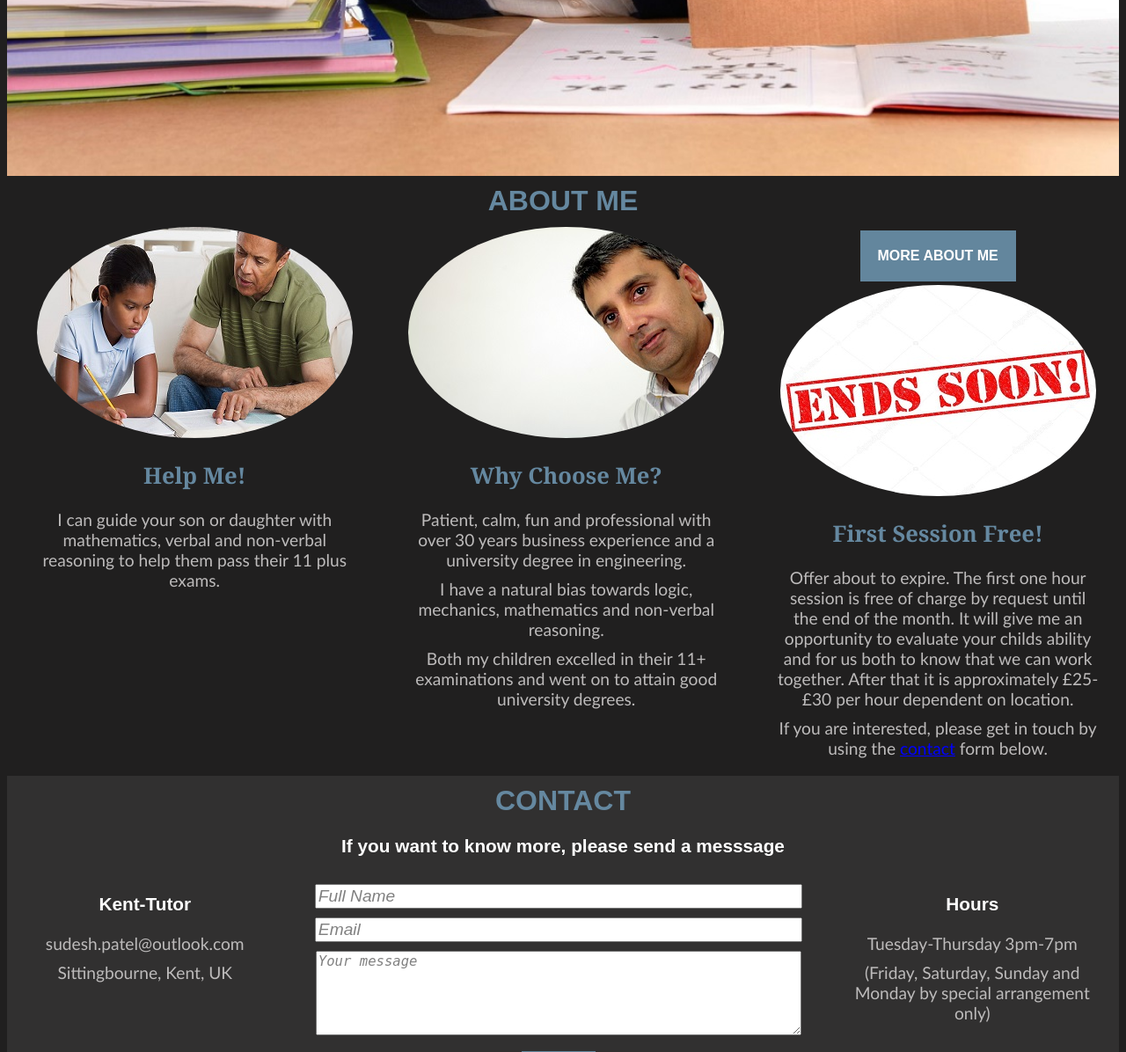
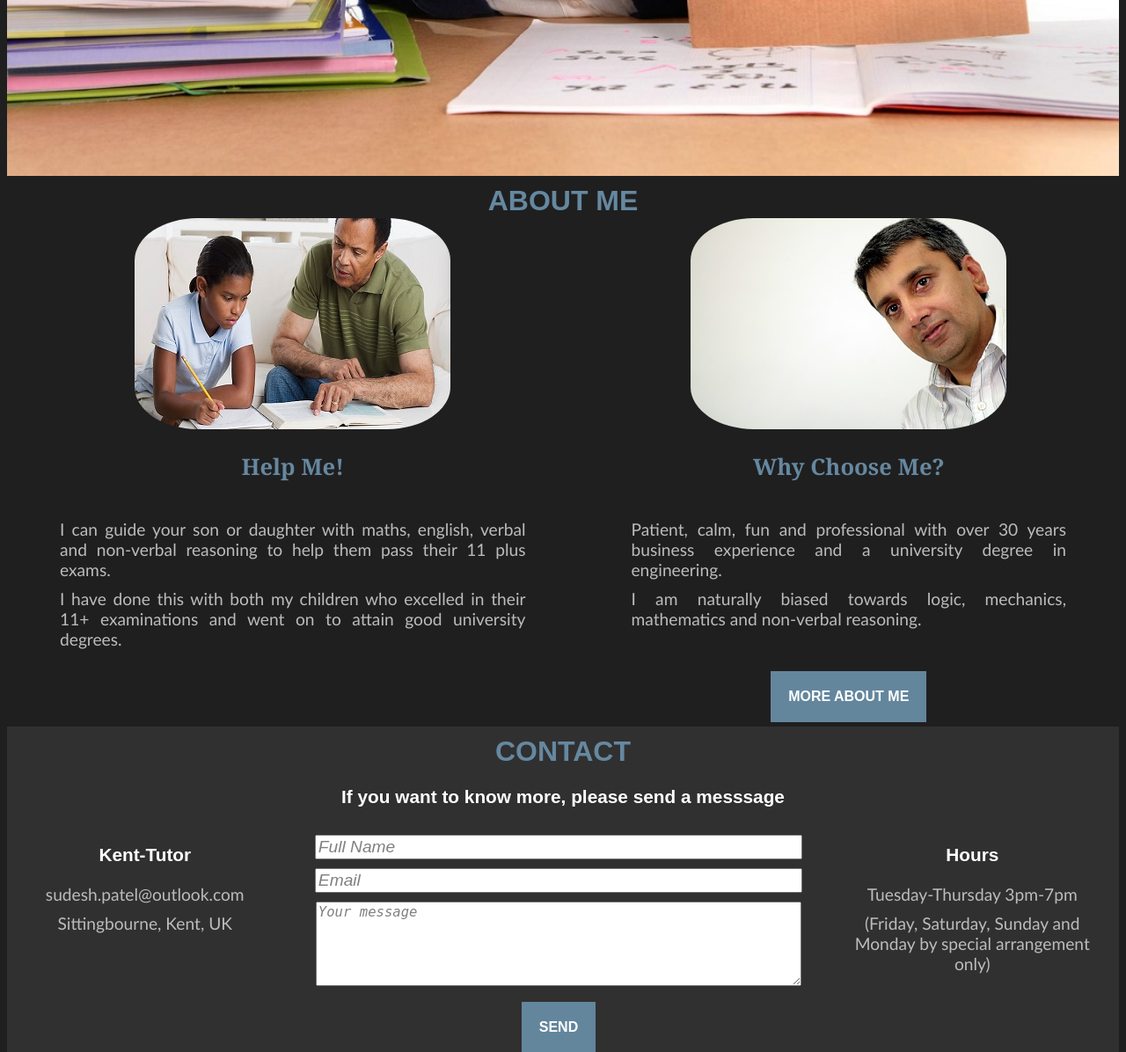
Before and after one commit to skar1962/Kent-Tutor, a PHP site: page / in a window 1280 px wide. Shown: the part 558-1754 px from the top of the page at 88% size. Run offline with PHP 8.4, Linux system fonts and the light colour scheme.

Commit message:
replaced container with grid and removed 3rd column

```diff
--- a/index.html
+++ b/index.html
@@ -34,17 +34,19 @@
 			</div>
 		</header>
 
+
+
+<!-- Convert the bottom into a grid
 		<div id="aboutMe">
 			<h1>About Me</h1>
 			<div id="container">
 				<div class="column">
-					<div class="image"><img src="./images/Image1.jpg" style="border-radius: 50%;" alt="Help Me Image" /></div>
+					<div class="image"><img src="./images/Image1.jpg" style="border-radius: 20%;" alt="Help Me Image" /></div>
 					<h2>Help Me!</h2>
-					<p>I can guide your son or daughter with mathematics, verbal and non-verbal reasoning to help them pass their 11 plus exams.</p>
+					<p>I can guide your son or daughter with mathes, english, verbal and non-verbal reasoning to help them pass their 11 plus exams.</p>
 				</div>
-
 				<div class="column">
-					<div class="image"><img src="./images/Image2.jpg" style="border-radius: 50%;" alt="Why Choose Me Image" /></div>
+					<div class="image"><img src="./images/Image2.jpg" style="border-radius: 20%;" alt="Why Choose Me Image" /></div>
 					<h2>Why Choose Me?</h2>
 					<p>Patient, calm, fun and professional with over 30 years business experience and a university degree in engineering.</p>
 					<p>I have a natural bias towards logic, mechanics, mathematics and non-verbal reasoning. </p>
@@ -53,7 +55,6 @@
 						<input class="button" type="submit" value="More about me">
 					</form>
 				</div>
-
 				<div class="column">
 					<div class="image"><img src="./images/endingsoon.jpg" style="border-radius: 50%;" alt="Session Free Image" /></div>
 					<h2>First Session Free!</h2>
@@ -61,14 +62,47 @@
 					  It will give me an opportunity to evaluate your childs ability and for us both to know that we can work together.
 					After that it is approximately £25-£30 per hour dependent on location.</p>
 					<p>If you are interested, please get in touch by using the <a href="#contact">contact</a> form below.</p>
-					<!--
-					<form action="#contact">
-						<input class="button" type="submit" value="Interested?">
-					</form>
-					-->
 				</div>
 			</div>
 		</div>
+-->
+		<table>
+			<caption id="aboutMe">
+				<h1>About Me</h1>
+			</caption>
+			<tr>
+				<th>
+						<div class="image"><img src="./images/Image1.jpg" style="border-radius: 20%;" alt="Help Me Image" /></div>
+						<h2>Help Me!</h2>
+				</th>
+				<th>
+						<div class="image"><img src="./images/Image2.jpg" style="border-radius: 20%;" alt="Why Choose Me Image" /></div>
+						<h2>Why Choose Me?</h2>
+				</th>
+			</tr>
+			<tr>
+				<td>
+					<p>I can guide your son or daughter with maths, english, verbal and non-verbal reasoning to help them pass their 11 plus exams.</p>
+					<p>I have done this with both my children who excelled in their 11+ examinations and went on to attain good university degrees.</p>
+				</td>
+
+				<td>
+					<p>Patient, calm, fun and professional with over 30 years business experience and a university degree in engineering.</p>
+					<p>I am naturally biased towards logic, mechanics, mathematics and non-verbal reasoning. </p>
+
+				</td>
+			</tr>
+			<tr>
+				<th>
+				</th>
+				<th>
+					<form action="moreAboutMe.html">
+							<input class="button" type="submit" value="More about me">
+					</form>
+				</th>
+			</tr>
+		</table>
+
 
 
 		<!-- Bring up contact form -->
--- a/styles.css
+++ b/styles.css
@@ -68,37 +68,25 @@ footer {
 }
 
 
-#container {
-    width: 99%;
-    margin-left: 0px;
-    margin-right: 10px;
-    margin-bottom: 10px;
-    margin-top: 1px;
-    text-align: center;
-    padding: 10px;
-    column-count: 3;
+
+table {
+  border-spacing: 0px;
+}
+
+td {
+  vertical-align: top;
+  text-align: justify;
+  padding: 10px 50px;
+}
+
+th h2 {
+  color:rgb(101, 136, 160);
+  font-family: Georgia, Serif;
+  text-align: center;
 
 }
 
-#container .column h2 {
-  color:rgb(101, 136, 160);
-  font-family: Georgia, Serif;
-  text-align: center;
-}
 
-#container .column p {
-  margin-left: 20px;
-  margin-right: 20px;
-}
-
-#container .column image {
-  margin-top: 20px;
-  margin-right: auto;
-  margin-left: 30px;
-  margin-bottom: 30px;
-  border-radius: 50%;
-  object-fit: cover;
-}
 
 
 #container2 {
@@ -222,3 +210,37 @@ a:link {
 a:visited {
   color: blue;
 }
+
+/* No longer used
+
+
+#container {
+    width: 99%;
+    margin-left: 0px;
+    margin-right: 10px;
+    margin-bottom: 10px;
+    margin-top: 1px;
+    text-align: center;
+    padding: 10px;
+    column-count: 2;
+
+}
+#container .column h2 {
+  color:rgb(101, 136, 160);
+  font-family: Georgia, Serif;
+  text-align: center;
+}
+
+#container .column p {
+  margin-left: 20px;
+  margin-right: 20px;
+}
+
+#container .column image {
+  margin-top: 20px;
+  margin-right: auto;
+  margin-left: 30px;
+  margin-bottom: 30px;
+  border-radius: 50%;
+  object-fit: cover;
+}
```
